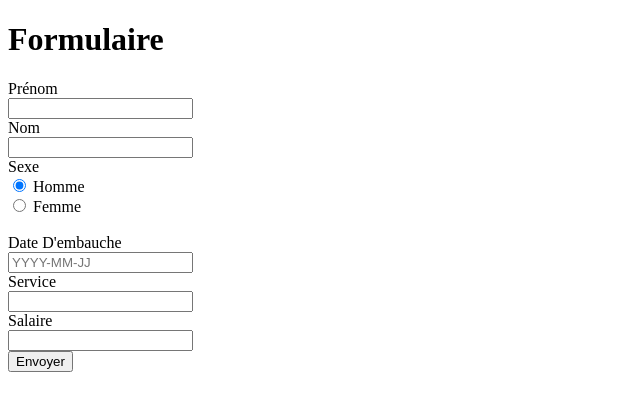
After one commit to Carolea/webforce3, a PHP site: page /formulaire.php in a window 1280 px wide. The commit adds this page. Shown: the top 411 px of the page, without its empty margins (0-640 px from the left). Run offline with PHP 8.4, Linux system fonts and the light colour scheme.

Commit message:
Add files via upload

```diff
--- a/PHP/01-Base/bases.php
+++ b/PHP/01-Base/bases.php
@@ -888,7 +888,7 @@ echo $dateFormat . '<br>';
 //ces 2 fonctions ne seront plus utilisables en 2038 il faut donc passer par la version objet.
 
 //-------
-//Créer une date avec la classe DateTime (approche object):
+//Créer une date avec la classe DateTime (approche objet):
 
 //$date = new DateTime(date('d-m-Y')); pour la date du jour
 
--- /dev/null
+++ b/PHP/07-PDO/formulaire.php
@@ -0,0 +1,131 @@
+<?php
+
+//--------------------
+//Exercice:
+/*
+Créer un formulaire qui permet d'enregistrer un nouvel employé dans la base de données de "entreprise", en écrivant le code suivant:
+
+1- Création du formulaire HTML
+2- Connexion à la bdd
+3- Lorsque le formulaire est posté, insertion des données du formulaire dans la base avec une requête préparée
+4- Afficher un message "L'employé a bien été ajouté."
+
+*/
+$message = ''; //qu'on insere dans le html
+
+/*Connexion à la bdd*/
+$pdo = new PDO('mysql:host=localhost;dbname=entreprise', 'root', '', array(PDO::ATTR_ERRMODE => PDO::ERRMODE_WARNING, PDO::MYSQL_ATTR_INIT_COMMAND => 'SET NAMES utf8'));
+
+
+/*Vérifier que le formulaire a été envoyé*/
+if(!empty($_POST)){
+    //contrôle du formulaire donc condition
+    if (strlen($_POST['prenom']) < 3 || strlen($_POST['prenom']) > 20) $message .='Le prénom doit comporter entre 3 et 20 caractères <br>'; //.= ajoute le txt a ce qu'il y a déjà. $message est une Variable pour afficher les messages.
+
+    if (strlen($_POST['nom']) < 3 || strlen($_POST['nom']) > 20) $message .='Le nom doit comporter entre 3 et 20 caractères <br>';
+
+    if (strlen($_POST['service']) < 3 || strlen($_POST['service']) > 20) $message .='Le service doit comporter entre 3 et 20 caractères <br>';
+
+    if (strlen($_POST['prenom']) < 3 || strlen($_POST['prenom']) > 20) $message .='Le prénom doit comporter entre 3 et 20 caractères <br>';
+
+    if($_POST['sexe'] != 'm' && $_POST['sexe'] != 'f') $message .= 'Le sexe n\'est pas correct <br>';
+
+    if(!is_numeric($_POST['salaire']) <= 0) $message .= 'Le salaire doit être un nombre supérieur à 0 <br>'; //is_numeric vérifie si c'est nombre décimal ou pas
+
+    //contrôle de la date
+    function validateDate($date, $format = 'Y-m-d'){
+        $d = DateTime::createFromFormat($format, $date); //Crée un objet date au format indiqué dans $format, ou bien retourne false si la date fournie ne respecte pas le format fourni. ($format/$date passent en parametre de la fonction) Y-m-d par defaut pas besoin de préciser
+
+        if($d && $d->format($format) == $date){ //si la date n'est pas validée = false si validée vérif format. Si on rentre le 30 fevrier, il sera transfo en 2mars pour compenser la date qui n'existe pas. Sur la 2ème vérif si le format (2mars) ne correspond pas a $date entrée (30fev) beh false.
+        //la date est correcte si $d vaut true (sinon c'est que $date ne respecte pas le format fourni) ET que l'objet $d formaté est identique à la date fournie (sinon que l'on a donné par exemple 1975-02-30 au lieu de 1975-03-02)
+            return true;
+        } else {
+            return false;
+        }
+        /*return($d && $d->format($format) == $date); mettre la condition du dessus*/
+    }
+
+    if(!validateDate($_POST['date_embauche'])) $message .= 'Date incorrecte! <br>';
+
+    if(empty($message)){ //si message vide pas d'erreur
+
+
+    echo 'L\'employé a bien été ajouté.';
+
+    /*Insertion des données dans la bdd/ Requête préparée*/
+    $resultat = $pdo->prepare("INSERT INTO employes (prenom, nom, sexe, date_embauche, service, salaire) VALUES (:prenom, :nom, :sexe, :date_embauche, :service, :salaire)");
+        //sql, string que l'on passe en argument donc ""
+        //marqueur ni varchar ni string donc pas ''
+
+    /*Lien marqueur / valeur*/
+    $resultat->bindParam(':prenom', $_POST['prenom'], PDO::PARAM_STR);
+        //optionnel les : avant marqueur et PDO::PARAM_STR
+    $resultat->bindParam(':nom', $_POST['nom'], PDO::PARAM_STR);
+    $resultat->bindParam(':sexe', $_POST['sexe'], PDO::PARAM_STR);
+    $resultat->bindParam(':date_embauche', $_POST['date_embauche'], PDO::PARAM_STR);
+    $resultat->bindParam(':service', $_POST['service'], PDO::PARAM_STR);
+    $resultat->bindParam(':salaire', $_POST['salaire'], PDO::PARAM_STR);
+
+
+    /*Execution de la requête*/
+    $resultat->execute();
+    }
+}
+
+?>
+
+<!--Formulaire en HTML-->
+<!DOCTYPE html>
+<html lang="fr">
+<head>
+    <meta charset="UTF-8">
+    <title>Formulaire</title>
+
+
+<style>
+    label
+{
+	display: block;
+	width: 150px;
+    /*float: left;*/
+}
+
+</style>
+</head>
+<body>
+   <h1>Formulaire</h1>
+   <?php echo $message; ?>
+   <form method="post" action="">
+
+       <label for="prenom">Prénom</label>
+       <input type="text" id="prenom" name="prenom">
+       <br>
+
+       <label for="nom">Nom</label>
+       <input type="text" id="nom" name="nom">
+       <br>
+
+        <label for="sexe">Sexe</label>
+        <input type="radio" name="sexe" value="M" checked> Homme<br>
+        <input type="radio" name="sexe" value="F"> Femme<br> <!--value m/f pour myadmin format enum-->
+       <br>
+
+        <label for="date_embauche">Date D'embauche</label>
+       <input type="text" id="date_embauche" name="date_embauche" placeholder="YYYY-MM-JJ">
+       <br>
+
+        <label for="service">Service</label>
+       <input type="text" id="service" name="service">
+       <br>
+
+        <label for="salaire">Salaire</label>
+       <input type="text" id="salaire" name="salaire">
+       <br>
+
+       <input type="submit" value="Envoyer">
+
+
+   </form>
+
+</body>
+</html>
--- a/PHP/07-PDO/pdo.php
+++ b/PHP/07-PDO/pdo.php
@@ -386,7 +386,7 @@ echo implode($donnees, '-');
 
 
 //------------------------------------------------------
-echo '<h3>10. prepare, bindValue, execute </h3>';
+echo '<h3>10. Exercice </h3>';
 //------------------------------------------------------
 
 //Affichez dans une liste <ul><li> le titre des livres empruntés par Chloé en utilisant une requête préparée.
```
Also changed, not shown: PHP/08-SECURITE/dialogue.php (added, +86 -0 lines).
